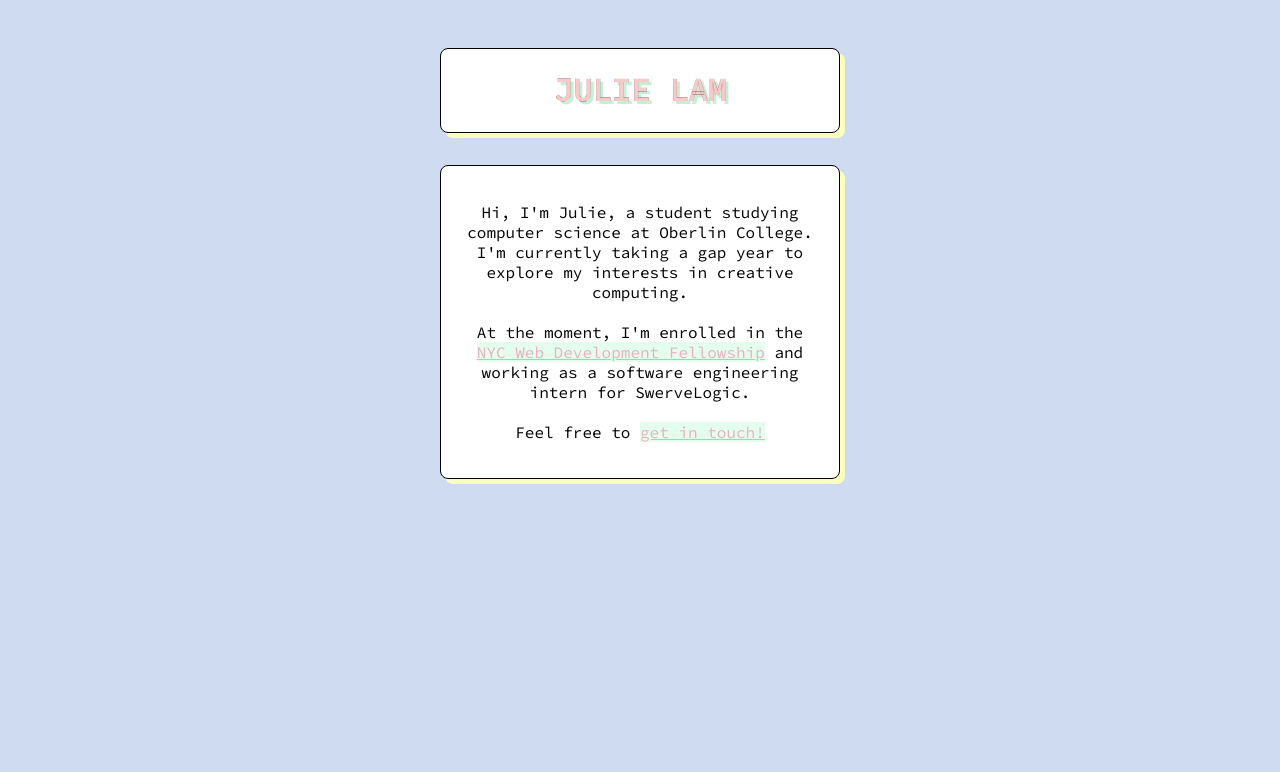
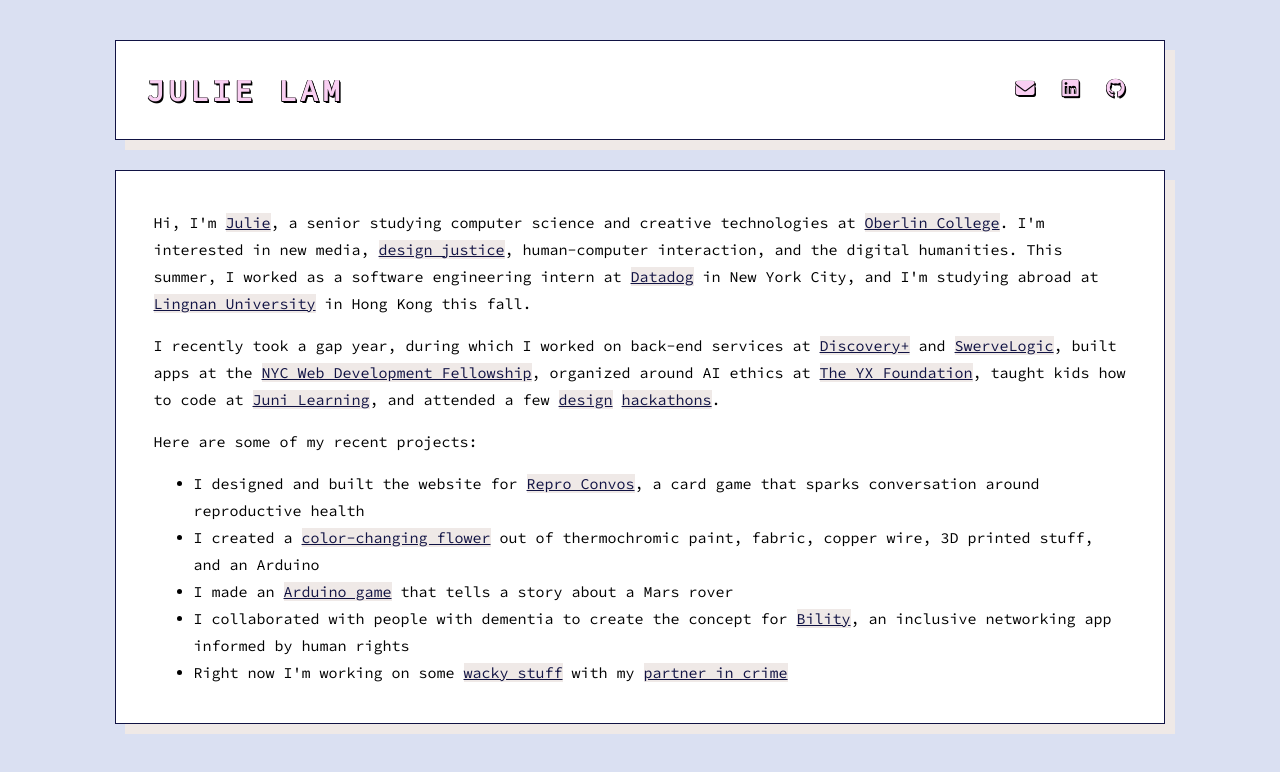
Before and after one commit to juhlie/personal-site, a plain HTML site: page index.html in a window 1280 px wide. Drawn offline with Linux system fonts and the light colour scheme.

Commit message:
🐴🤿 Updated with Glitch

```diff
--- a/index.html
+++ b/index.html
@@ -1,54 +1,108 @@
 <!DOCTYPE html>
-<html lang="en">
+<html lang="en-US">
   <head>
     <meta charset="utf-8" />
     <meta http-equiv="X-UA-Compatible" content="IE=edge" />
-    <meta name="viewport" content="width=device-width, initial-scale=1" />
+    <meta name="viewport" content="width=device-width, initial-scale=1.0" />
+
+    <meta name="author" content="Julie Lam" />
+
     <meta
       name="description"
-      content="Hi, I'm Julie, a student studying computer science at Oberlin College. At the moment, I'm enrolled in the NYC Web Development Fellowship and working as a software engineering intern for Swervelogic."
+      content="
+			Hi, I'm Julie, a senior studying computer science and creative technologies at Oberlin College. I'm interested in new media, design justice, human-computer interaction, and the digital humanities. This summer, I worked as a software engineering intern at Datadog in New York City, and I'm studying abroad at Lingnan University in Hong Kong this fall."
     />
 
     <title>Julie Lam</title>
 
-    <!-- import stylesheets -->
     <link rel="stylesheet" href="/style.css" />
+
     <link
       rel="stylesheet"
       href="https://fonts.googleapis.com/css?family=Source+Code+Pro"
     />
+
     <link
       rel="icon"
       href="https://cdn.glitch.com/8d655228-a4bc-46b2-ab36-f848153d9051%2Ficon-1.gif?v=1601606259999"
       type="image/x-icon"
     />
+
+    <script
+      src="https://kit.fontawesome.com/3a80871445.js"
+      crossorigin="anonymous"
+    ></script>
+
+    <script src="/script.js" type="module" defer></script>
   </head>
 
   <body>
-    <div class="name">
-      <h1>JULIE LAM</h1>
-    </div>
+    <header class="header box">
+      <h1><a href="/">JULIE LAM</a></h1>
 
-    <div class="main">
+      <span class="links">
+        <a href="mailto:hellojulielam@gmail.com" target="_blank">
+          <i class="fas fa-envelope fa-lg icon" aria-hidden="true"></i>
+          <span class="visible-hidden">Email</span>
+        </a>
+        <a href="https://www.linkedin.com/in/julie-anne-lam/" target="_blank">
+          <i class="fab fa-linkedin fa-lg icon" aria-hidden="true"></i>
+          <span class="visible-hidden">Linkedin</span>
+        </a>
+        <a href="https://github.com/juhlie" target="_blank">
+          <i class="fab fa-github fa-lg icon" aria-hidden="true"></i>
+          <span class="visible-hidden">GitHub</span>
+        </a>
+      </span>
+    </header>
+    <div class="main box">
       <p>
-        Hi, I'm Julie, a student studying computer science at Oberlin College.
-        I'm currently taking a gap year to explore my interests in creative
-        computing.
-        <br />
-        <br />
-        At the moment, I'm enrolled in the <a
+        Hi, I'm <a href="/me.html">Julie</a>, a senior studying computer science and creative technologies at
+        <a href="https://www.oberlin.edu/" target="_blank"
+          >Oberlin College</a
+        >. I'm interested in new media, <a href="https://designjustice.org/read-the-principles" target="_blank">design justice</a>, human-computer interaction, and the digital humanities. This summer, I worked as a software engineering intern at <a href="https://www.datadoghq.com/" target="_blank"
+				>Datadog</a
+			> in New York City, and I'm studying abroad at <a href="https://www.ln.edu.hk/" target="_blank">Lingnan University</a> in Hong Kong this fall.
+      </p>
+      <p>
+        I recently took a gap year, during which I worked on back-end services at
+        <a href="https://www.discoveryplus.com/" target="_blank"
+          >Discovery+</a
+        > and <a href="https://swervelogic.com/" target="_blank"
+          >SwerveLogic</a
+        >,
+        built apps at the
+        <a
           href="https://www.fullstackacademy.com/nyc-fellowship"
           target="_blank"
-          >NYC Web Development Fellowship</a> and
-        working as a software engineering intern for SwerveLogic.
-        <br />
-        <br />
-        Feel free to
-        <a href="mailto:jlam2@oberlin.edu" target="_blank">get in touch!</a>
+          >NYC Web Development Fellowship</a
+        >, organized around AI ethics at
+        <a href="https://theyxfoundation.org/" target="_blank"
+          >The YX Foundation</a
+        >, taught kids how to code at
+        <a href="https://junilearning.com/" target="_blank"
+          >Juni Learning</a
+        >, and attended a few <a href="https://www.ourfeministfutures.com/" target="_blank">design</a> <a href="https://inclusion.cs.umd.edu/events/explorationtrail#projects" target="_blank">hackathons<span class="visible-hidden">opens in a new tab</span></a>.
       </p>
+			<p>Here are some of my recent projects:
+				<ul>
+					<li>
+						I designed and built the website for <a href="https://reproconvos.glitch.me/" target="_blank">Repro Convos</a>, a card game that sparks conversation around reproductive health
+					</li>
+					<li>
+						I created a <a href="https://oberlin.digication.com/juls/final" target="_blank">color-changing flower</a> out of thermochromic paint, fabric, copper wire, 3D printed stuff, and an Arduino
+					</li>
+					<li>
+						I made an <a href="https://showcase.codeday.org/project/cklo8493h8499711qf9rqha8cx" target="_blank">Arduino game</a> that tells a story about a Mars rover
+					</li>
+					<li>
+						I collaborated with people with dementia to create the concept for <a href="https://devpost.com/software/bility" target="_blank">Bility</a>, an inclusive networking app informed by human rights
+					</li>
+					<li>
+						Right now I'm working on some <a href="https://bitsy.org/" target="_blank">wacky stuff</a> with my <a href="https://enora.glitch.me/" target="_blank">partner in crime</a>
+					</li>
+				</ul>
+			</p>
     </div>
-
-    <!-- import javascript file -->
-    <script src="/script.js" defer></script>
   </body>
 </html>
--- a/script.js
+++ b/script.js
@@ -0,0 +1,20 @@
+const day = new Date().getDay();
+const days = [
+  "sunday",
+  "monday",
+  "tuesday",
+  "wednesday",
+  "thursday",
+  "friday",
+  "saturday",
+];
+console.log(`
+✧･ﾟ: *✧･ﾟ*･ﾟ✧*:･ﾟ✧･ﾟ: *✧･ﾟ･ﾟ✧*:･ﾟ✧✧･ﾟ: *✧･ﾟ･ﾟ✧*:･ﾟ✧
+
+why hello there curious creature ʕ ˵• ₒ •˵ ʔ
+
+ʕ •ᴥ•ʔゝ how do you do on this fine ${days[day]}?
+
+nothing to see here	ʕ•ᴥ•ʔﾉ ♡ ┬┴┬┴┤•ᴥ•ʔ├┬┴┬┴
+
+✧･ﾟ: *✧･ﾟ*･ﾟ✧*:･ﾟ✧･ﾟ: *✧･ﾟ･ﾟ✧*:･ﾟ✧✧･ﾟ: *✧･ﾟ･ﾟ✧*:･ﾟ✧`);
--- a/style.css
+++ b/style.css
@@ -1,66 +1,157 @@
-/* first iteration of my website :) */
+/* page-wide styles */
 
 body {
   font-family: Source Code Pro, sans-serif;
-  margin: 2em;
-  background-color: #cedbf0;
+  background-color: #dae0f2;
+  color: black;
+  font-size: 15px;
+  /* #d2daee #dae0f2 #D2D9EF */
+}
+
+img {
+  max-height: 100%;
+  max-width: 60%;
+}
+
+@media screen and (max-width: 390px) {
+  /*  make images proprotionally larger on small screens  */
+  img {
+    margin-left: auto;
+    margin-right: auto;
+    min-width: 180%;
+    margin-left: 50%;
+    transform: translateX(-50%);
+  }
+}
+
+figure {
+  margin-top: 2em;
+  margin-bottom: 3em;
+}
+
+figcaption {
+  text-align: center;
+}
+
+/* colors of links, visited links, and link hover */
+
+.main {
+  margin: 1.5em auto;
+  line-height: 1.8em;
+}
+
+.main a:link {
+  color: #111344;
+  background-color: #efe9e7;
+}
+
+.main a:visited {
+  color: #111344;
+}
+
+.main a:hover {
+  color: #f9cff2;
+  transition-duration: 0.6s;
+}
+
+::selection {
+  background: #dae0f2;
+}
+
+ul {
+  list-style-position: outside;
+}
+
+/* box styles */
+
+.box {
+  margin: auto;
+  background-color: white;
+  border: 1px solid #111344;
+  padding: 1.5em 2.5em;
+  box-sizing: border-box;
+  box-shadow: 10px 10px #efe9e7;
+  width: 70em;
+  max-width: 100%;
+}
+
+@media screen and (max-width: 390px) {
+  /* make box margin look bigger on small screens */
+  .box {
+    width: 20em;
+  }
+}
+
+.main {
+  margin-bottom: 5em;
+}
+
+/* header */
+
+.header {
+  color: #f9cff2;
+  padding: 30px;
+  margin-top: calc(5vh);
+  margin-bottom: 2em;
+  text-shadow: 1.5px 1.5px 0 #000, -0.5px -0.5px 0 #000, 0.5px -0.5px 0 #000,
+    -0.5px 0.5px 0 #000, 1px 1px 0 #000;
 }
 
 h1 {
-  font-weight: 900;
-  color: #f6cac9;
+  display: inline;
+  letter-spacing: 4px;
 }
 
-p {
-  text-align: center;
+h1 a {
+  text-decoration: none;
+  color: #f9cff2;
 }
 
-/* modify colors of links, visited links, and link hover */
-
-a:link {
-  color: #E5B1C2;
-  background-color: #E4FEEE;
+h1:hover {
+  opacity: 0.4;
+  transition-duration: 0.3s;
 }
 
-a:visited {
-  color: #E5B1C2;
+/* header links */
+
+.links {
+  float: right;
+  margin-top: 0.5em;
 }
 
-a:hover {
-  color: #C5F0D6;
-  transition-duration: 1s;
+@media screen and (max-width: 390px) {
+  /* make icon container responsive to small screens */
+  .links {
+    float: none;
+    margin-top: 0.9em;
+    display: inline-block;
+  }
+}
+.links a {
+  color: #f9cff2;
+  text-decoration: none;
+  margin: auto;
 }
 
-/* style name container */
-
-.name {
-  margin: auto;
-  text-align: center;
-  text-shadow: 3px 3px #C5F0D6;
-  -webkit-text-stroke-width: 0.1px;
-  -webkit-text-stroke-color: black;
-  background-color: white;
-  border: 1px solid black;
-  border-radius: 8px;
-  box-sizing: border-box;
-  box-shadow: 5px 5px #FBFFBD;
-  width: 25em;
-  max-width: 100%;
-  margin-top: 3em;
-  margin-bottom: 2em;
+.icon {
+  padding: 0.5em;
 }
 
-/* style main container */
+.icon:hover {
+  opacity: 0.4;
+  transition-duration: 0.3s;
+}
 
-.main {
-  margin: auto;
-  background-color: white;
-  border: 1px solid black;
-  border-radius: 8px;
-  box-sizing: border-box;
-  box-shadow: 5px 5px #FBFFBD;
-  padding: 20px;
-  width: 25em;
-  max-width: 100%;
-  margin-bottom: 2em;
+.visible-hidden {
+  /* accessibility for screen readers */
+  clip: rect(1px, 1px, 1px, 1px);
+  height: 1px;
+  overflow: hidden;
+  position: absolute;
+  white-space: nowrap;
+  width: 1px;
 }
+
+/* TODO:
+- email tooltip
+ */
```
Also changed, not shown: me.html (added, +88 -0 lines).
